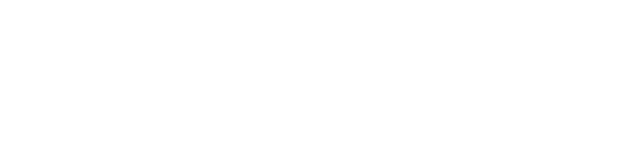
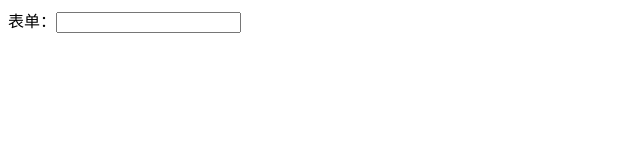
Before and after one commit to qjj-0409/git1, a plain HTML site: page index.html in a window 1280 px wide. Shown: the whole page, without its empty margins (0-640 px from the left). Drawn offline with Linux system fonts and the light colour scheme.

Commit message:
添加form表单

```diff
--- a/index.html
+++ b/index.html
@@ -8,7 +8,9 @@
 </head>
 
 <body>
-
+    <form>
+        表单：<input type="text">
+    </form>
 </body>
 
 </html>
```
